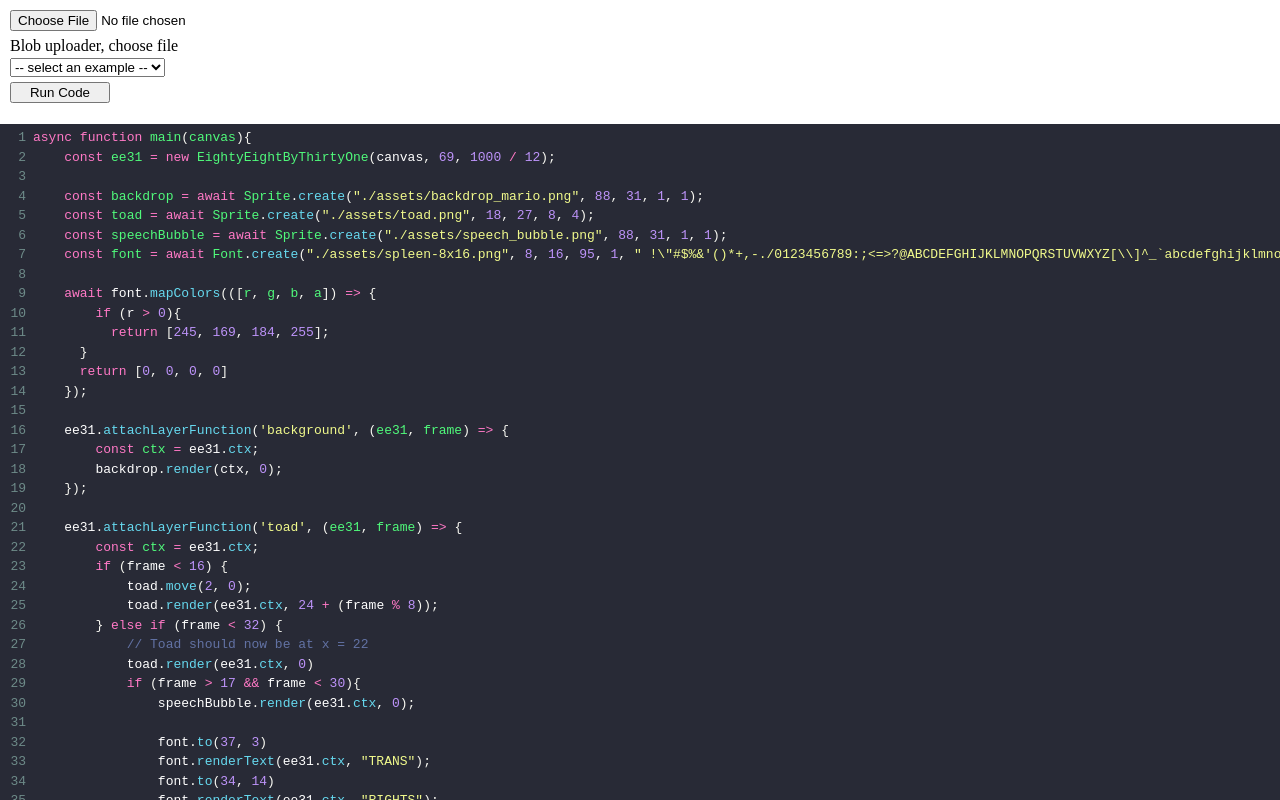
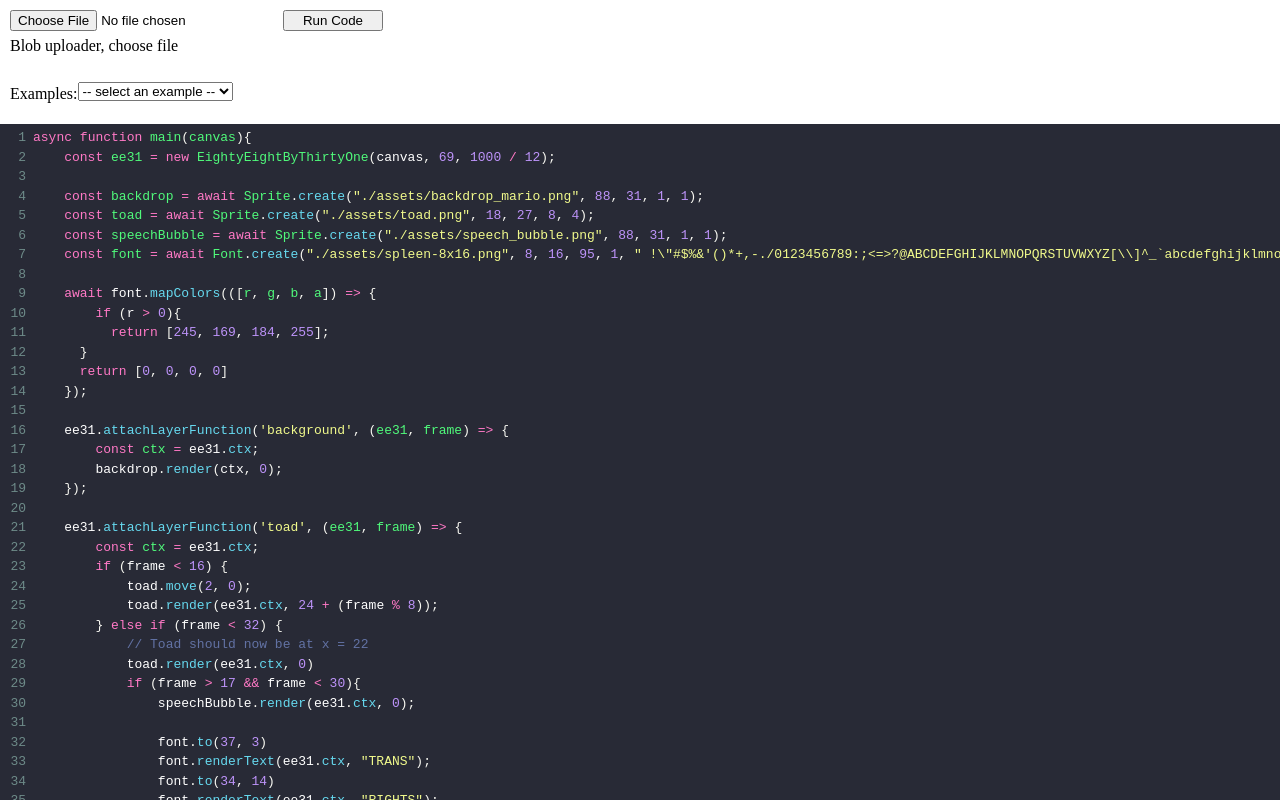
Before and after one commit to haylinmoore/88x31, a plain HTML site: page index.html in a window 1280 px wide. Drawn offline with nearby package versions, Linux system fonts and the light colour scheme.

Commit message:
Fix header

```diff
--- a/index.html
+++ b/index.html
@@ -34,6 +34,10 @@
             float: left;
         }
 
+        #topbar div {
+            margin-right: 20px;
+        }
+
         #topbar * {
             float: left;
         }
@@ -62,18 +66,23 @@
 
     <div id="topbar">
         <div id="tools">
+            <div>
                 <input type="file" id="file" name="file" accept=".png,.gif,.jpg,.jpeg,.bmp,.webp">
                 <br>
                 <span id="bloburl">Blob uploader, choose file</span>
                 <br>
+                <br>
+                <label for="examples">Examples:</label>
                 <select name="examples" id="examples">
                     <option disabled selected value> -- select an example -- </option>
                     <option value="magikoopa">Magikoopa</option>
                     <option value="umass">UMass</option>
                     <option value="transrights_flashing">Trans Rights Flashing</option>
                 </select>
-            <br>
+            </div>
+            <div>
                 <button id="run">Run Code</button>
+            </div>
 
         </div>
         <img id="badge" alt="test" width="352" height="124" style="display: none;">
```
Lines whose indentation alone changed are shown as unchanged.
